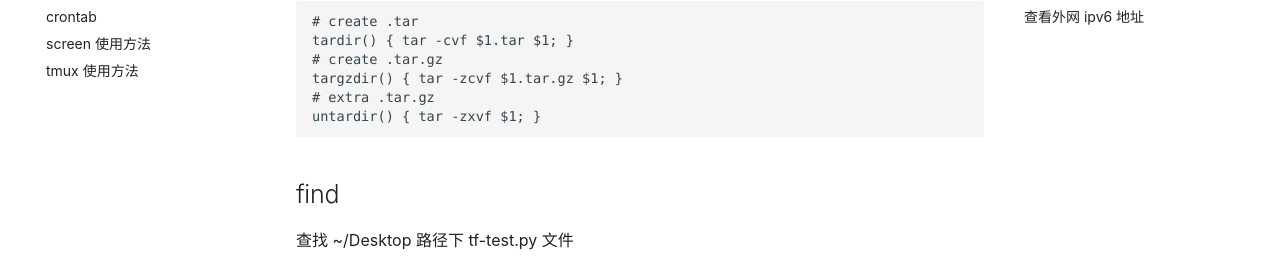
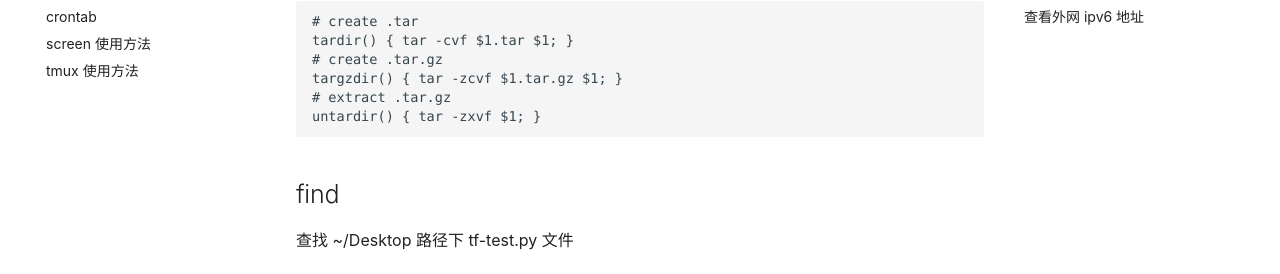
Before and after one commit to 117503445/wiki, an MkDocs documentation site: the page built from docs/linux/Linux 命令速查.md, in a window 1280 px wide and 900 px high, scrolled down 476 px. Shown: the part 247-521 px from the top of the window. Built offline with MkDocs 1.6.1 and Material for MkDocs 9.7.7, drawn with Linux system fonts in a browser that asks for light colours; some web fonts are replaced; comment, search, counter and statistics services are not loaded.

Commit message:
Update Linux 命令速查.md

````diff
--- a/docs/linux/Linux 命令速查.md
+++ b/docs/linux/Linux 命令速查.md
@@ -30,7 +30,7 @@ mydir 文件夹 压缩为 mydir.tar.gz
 tardir() { tar -cvf $1.tar $1; }
 # create .tar.gz
 targzdir() { tar -zcvf $1.tar.gz $1; }
-# extra .tar.gz
+# extract .tar.gz
 untardir() { tar -zxvf $1; }
 ```
 
````
